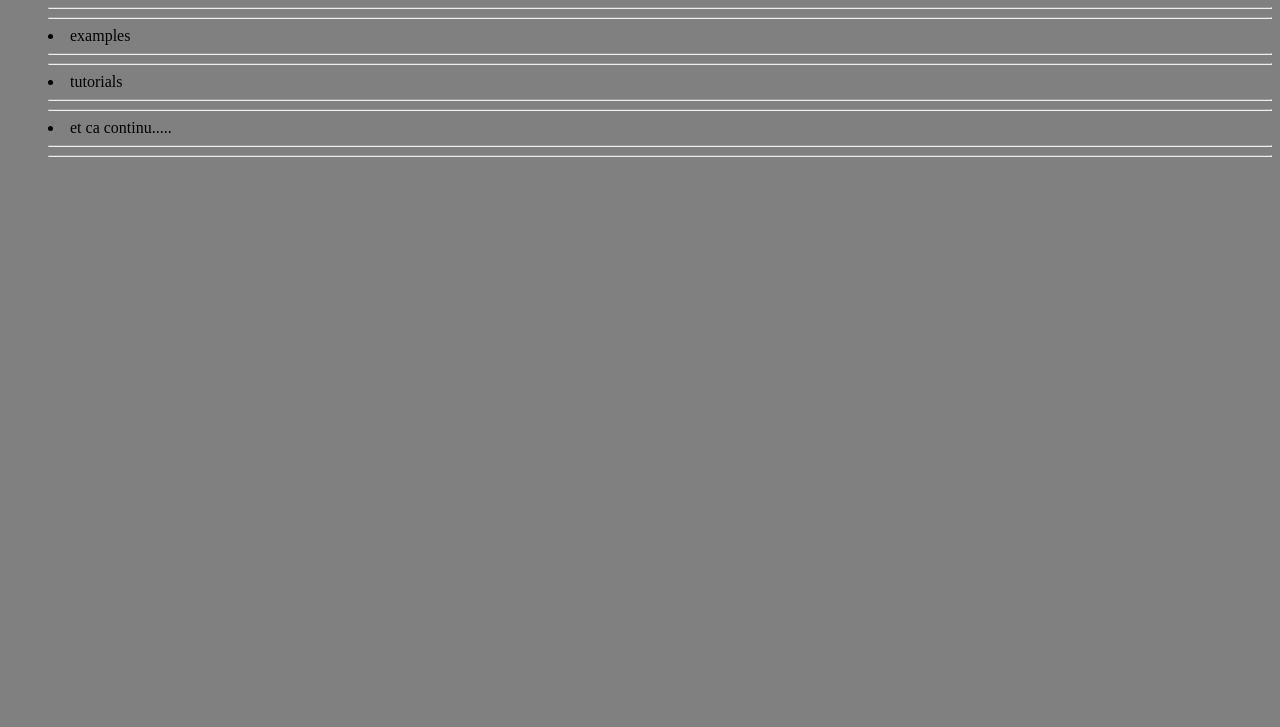
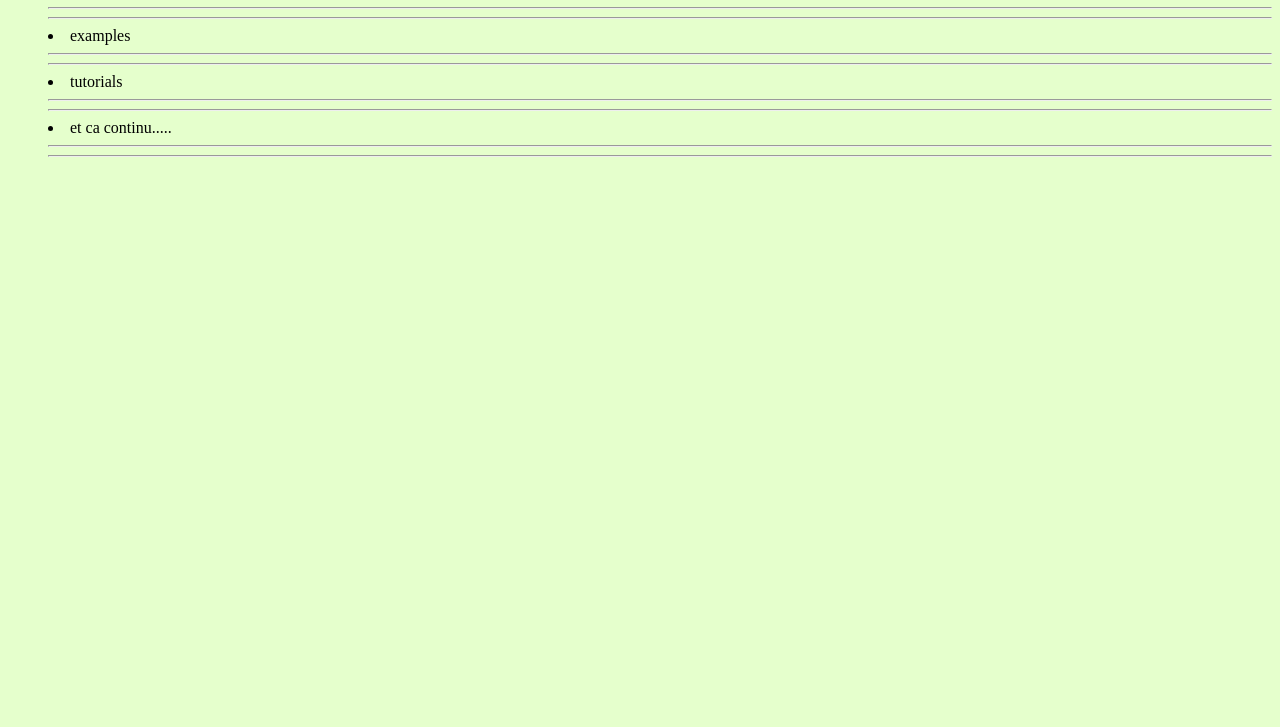
Before and after one commit to alancipher/INF3190-web, a plain HTML site: page index.html in a window 1280 px wide. Shown: the part 73-800 px from the top of the page. Drawn offline with Linux system fonts and the light colour scheme.

Commit message:
by makefile

```diff
--- a/index.html
+++ b/index.html
@@ -5,7 +5,7 @@
 		<title>	About bacground color </title>
 	</head>
 	 <!-- TABLES-->
-	 <body style="background-color:grey;">
+	 <body style="background-color:#e5ffcc;">
 
 	   <center> <h1> MAKING GREAT THINGS FROM ZERO@ </h1>   </center>
 
```
